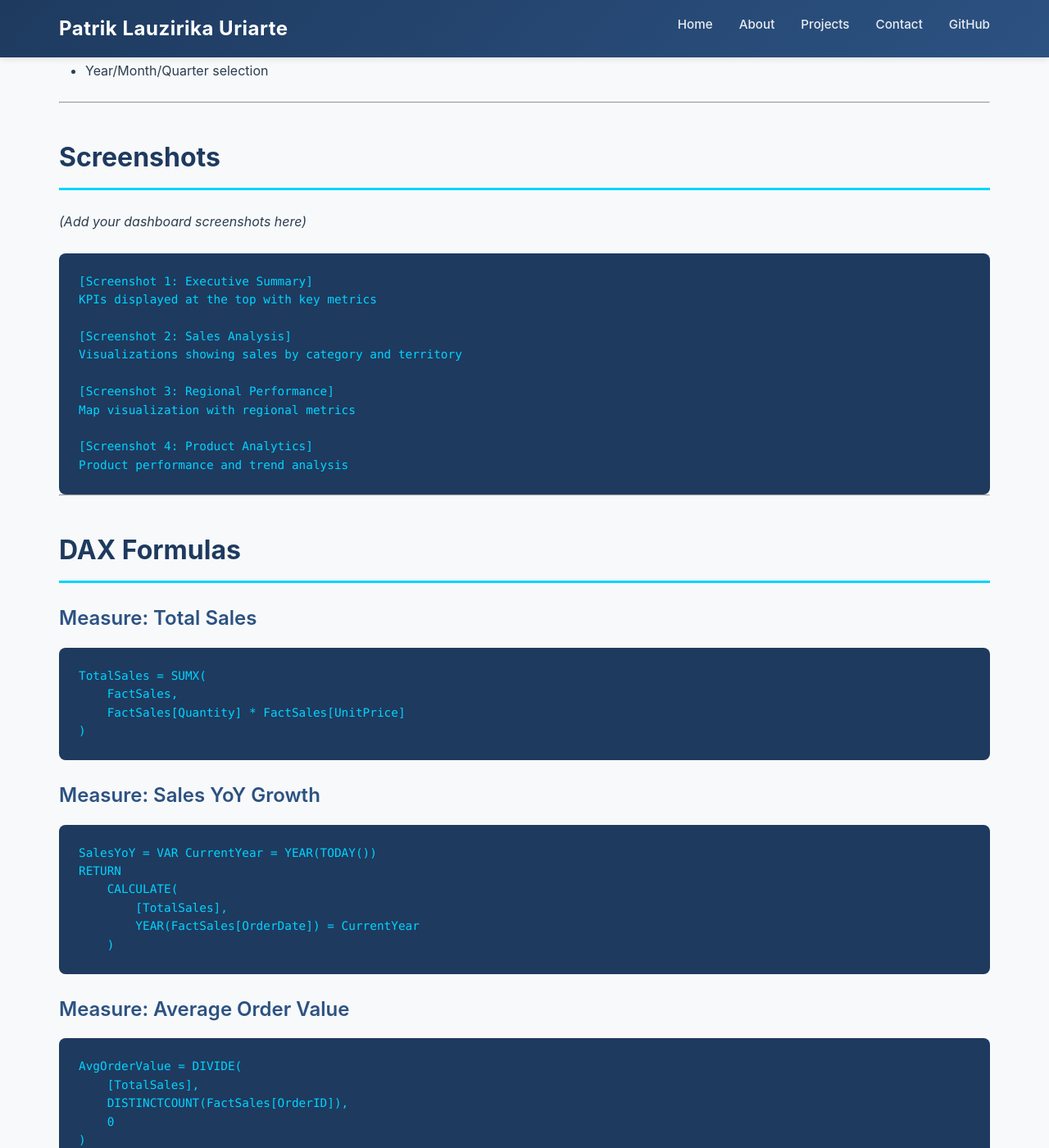
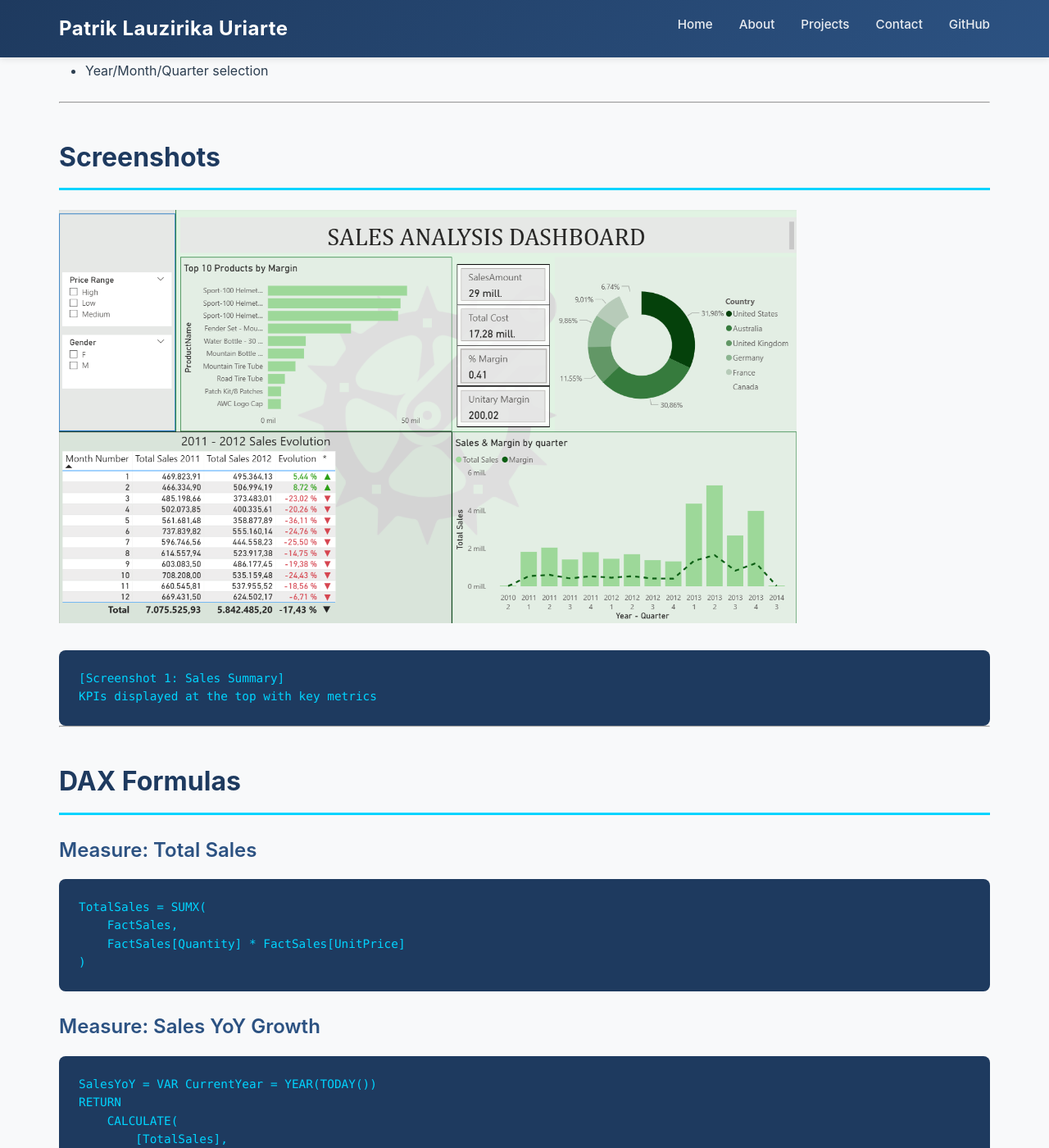
Before and after one commit to patriklauzirika-glitch/patriklauzirika.github.io, a Jekyll site: the page built from projects/sales-analysis-powerbi.md, in a window 1280 px wide and 1400 px high, scrolled down 3845 px. Shown: the whole window at 82% size. Built offline with Jekyll 4.4.1, drawn with Linux system fonts in a browser that asks for light colours.

Commit message:
Update sales-analysis-powerbi.md

````diff
--- a/projects/sales-analysis-powerbi.md
+++ b/projects/sales-analysis-powerbi.md
@@ -106,20 +106,13 @@ A comprehensive business intelligence dashboard designed to provide real-time in
 
 ## Screenshots
 
-*(Add your dashboard screenshots here)*
+<img src="/projects/salesanalysisassets/sales-summary.png"
+     alt="Sales Summary"
+     width="900">
 
 ```
-[Screenshot 1: Executive Summary]
+[Screenshot 1: Sales Summary]
 KPIs displayed at the top with key metrics
-
-[Screenshot 2: Sales Analysis]
-Visualizations showing sales by category and territory
-
-[Screenshot 3: Regional Performance]
-Map visualization with regional metrics
-
-[Screenshot 4: Product Analytics]
-Product performance and trend analysis
 ```
 
 ---
````
